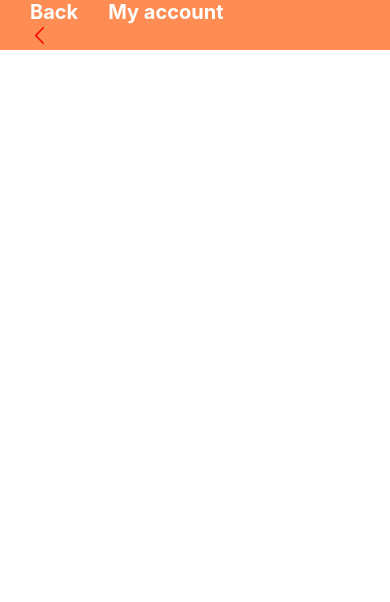
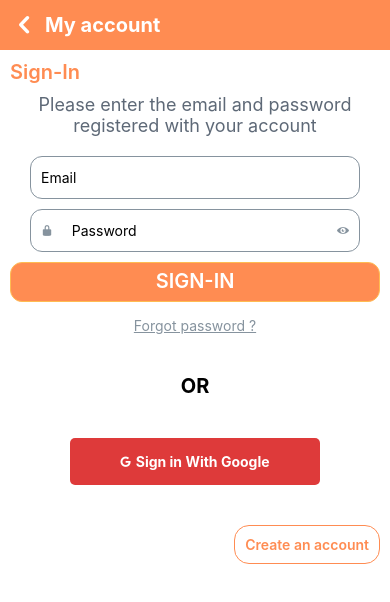
Before and after one commit to l1lgadil1/app, a React Native app: screen / in a window 390 px wide. Shown: the top 602 px of the page. Built offline with nearby package versions, Linux system fonts and the light colour scheme.

Commit message:
Sign-In screen

```diff
--- a/App.tsx
+++ b/App.tsx
@@ -9,21 +9,17 @@ import {
   Text,
   View
 } from "react-native";
-import HeaderComponent from "./src/components/HeaderComponent";
 import { COLORS } from "./src/global/enums/colors";
+import SignInScreen from "./src/screens/SignInScreen";
 
 
 function App(): JSX.Element {
 
 
   return (
-    <SafeAreaView style={styles.container}>
-      <StatusBar
-        barStyle={'light-content'}
-        backgroundColor={COLORS.statusBar}
-      />
-      <HeaderComponent type="arrow-left" title={"My account"} />
-    </SafeAreaView>
+    <>
+      <SignInScreen/>
+    </>
   )
 }
 
--- a/package.json
+++ b/package.json
@@ -12,6 +12,7 @@
   "dependencies": {
     "react": "18.2.0",
     "react-native": "0.71.7",
+    "react-native-animatable": "^1.3.3",
     "react-native-vector-icons": "^9.2.0"
   },
   "devDependencies": {
@@ -24,12 +25,15 @@
     "@types/react": "^18.0.24",
     "@types/react-native-vector-icons": "^6.4.13",
     "@types/react-test-renderer": "^18.0.0",
+    "@typescript-eslint/eslint-plugin": "^5.59.0",
+    "@typescript-eslint/parser": "^5.59.0",
     "babel-jest": "^29.2.1",
     "eslint": "^8.19.0",
     "jest": "^29.2.1",
     "metro-react-native-babel-preset": "0.73.9",
     "prettier": "^2.4.1",
     "react-test-renderer": "18.2.0",
+    "standardx": "3.0.0",
     "typescript": "4.8.4"
   },
   "jest": {
--- a/src/components/HeaderComponent/index.tsx
+++ b/src/components/HeaderComponent/index.tsx
@@ -1,7 +1,6 @@
 import React, { FunctionComponent } from "react";
 
 import {
-
   StyleSheet,
   Text,
   View
@@ -9,20 +8,16 @@ import {
 import { PARAMETERS } from "../../global/enums/parameters";
 import { COLORS } from "../../global/enums/colors";
 import { IHeaderComponent } from "./props";
+import Icon from "react-native-vector-icons/Entypo";
 
-import Entypo from 'react-native-vector-icons/Entypo'
 const HeaderComponent: FunctionComponent<IHeaderComponent> = (props): JSX.Element => {
   return (
     <View style={styles.header}>
       <View>
-        <Text style={styles.headerText}>Back</Text>
-        <View>
-          <Entypo name={'chevron-thin-left'} style={{
-            color:'red',
-            fontSize:20
-          }} />
-
-        </View>
+        <Icon name={props.type} style={{
+          color: 'white',
+          fontSize:30
+        }} />
       </View>
       <View>
         <Text style={styles.headerText}>
@@ -36,12 +31,14 @@ const HeaderComponent: FunctionComponent<IHeaderComponent> = (props): JSX.Elemen
 const styles = StyleSheet.create({
   header: {
     flexDirection: "row",
-    gap: 30,
+    alignItems: "center",
+    paddingVertical: 10,
+    gap: 5,
     height: PARAMETERS.headerHeight,
     fontSize: 22,
     fontWeight: "bold",
     backgroundColor: COLORS.buttons,
-    paddingLeft: 30
+    paddingLeft: 10
   },
   headerText: {
     fontSize: 20,
--- a/src/components/HeaderComponent/props.ts
+++ b/src/components/HeaderComponent/props.ts
@@ -1,5 +1,6 @@
+
 
 export interface IHeaderComponent {
   title: string;
-  type: "arrow-left" | null
+  type: "chevron-left" | "chevron-right"
 }
--- a/src/global/enums/parameters.ts
+++ b/src/global/enums/parameters.ts
@@ -1,3 +1,4 @@
-export enum PARAMETERS{
-  headerHeight =50
+export enum PARAMETERS {
+  headerHeight = 50,
+
 }
--- a/src/screens/SignInScreen/index.tsx
+++ b/src/screens/SignInScreen/index.tsx
@@ -0,0 +1,196 @@
+import React, { FC, useState } from "react";
+import { Pressable, SafeAreaView, StyleSheet, Text, TextInput, View } from "react-native";
+import * as Animatable from "react-native-animatable";
+
+import { ISignInScreen } from "./props";
+import HeaderComponent from "../../components/HeaderComponent";
+import { COLORS } from "../../global/enums/colors";
+
+import Icon from "react-native-vector-icons/Entypo";
+import FontAwesome from "react-native-vector-icons/FontAwesome";
+
+const SignInScreen: FC<ISignInScreen> = (props) => {
+  const [isPasswordInputFocused, setIsPasswordInputFocussed] = useState<boolean>(false);
+
+  return (
+    <SafeAreaView style={styles.container}>
+      <HeaderComponent type={"chevron-left"} title={"My account"} />
+      <View style={styles.wrapper}>
+        <Text style={styles.title}>
+          Sign-In
+        </Text>
+
+        <Text style={styles.centerText}>
+          Please enter the email and password
+          registered with your account
+        </Text>
+
+        <View style={{
+          marginTop: 10
+        }}>
+          <View>
+            <TextInput
+              style={styles.textInput1}
+              placeholder={"Email"}
+            />
+          </View>
+
+          <View style={styles.textInput2}>
+            <Animatable.View duration={500} animation={isPasswordInputFocused ? "" : "fadeInDown"}>
+              <Icon name={"lock"} color={COLORS.grey3} />
+            </Animatable.View>
+            <TextInput onFocus={() => setIsPasswordInputFocussed(false)} onBlur={() => setIsPasswordInputFocussed(true)}
+                       placeholder={"Password"} style={{
+              width: "80%"
+            }} />
+            <Animatable.View duration={500} animation={isPasswordInputFocused ? "" : "fadeInDown"}>
+              <Icon name={"eye"} color={COLORS.grey3} />
+            </Animatable.View>
+          </View>
+        </View>
+
+        <Pressable style={styles.signInButton}>
+          <Text style={styles.signInButtonTitle}>Sign-In</Text>
+        </Pressable>
+
+        <Pressable style={styles.forgotPasswordButton}>
+          <Text style={styles.forgotPasswordButtonText}>Forgot password ?</Text>
+        </Pressable>
+
+        <View style={{
+          marginVertical: 30,
+          justifyContent: "center",
+          alignItems: "center"
+        }}>
+          <Text style={{
+            fontWeight: "700",
+            textTransform: "uppercase",
+            fontSize: 20
+          }}>
+            or
+          </Text>
+        </View>
+
+        <View style={{
+          gap: 20,
+          alignItems: "center"
+        }}>
+          <Pressable style={styles.signInWithGoogleButton}>
+            <FontAwesome name={"google"} color={"white"} />
+            <Text style={styles.signInWithGoogleButtonTitle}>Sign in With Google</Text>
+          </Pressable>
+
+        </View>
+        <Pressable style={styles.createAnAccountButton}>
+          <View style={styles.createAnAccountButtonWrapper}>
+            <Text style={styles.createAnAccountButtonTitle}>Create an account</Text>
+          </View>
+        </Pressable>
+      </View>
+    </SafeAreaView>
+  );
+};
+
+export default SignInScreen;
+
+const styles = StyleSheet.create({
+  container: {
+    flex: 1
+  },
+  wrapper: {
+    padding: 10,
+    gap: 10
+  },
+  title: {
+    color: COLORS.buttons,
+    fontSize: 20,
+    fontWeight: "600"
+  },
+
+  centerText: {
+    textAlign: "center",
+    fontSize: 18,
+    color: COLORS.grey2
+  },
+  textInput1: {
+    borderWidth: 1,
+    borderColor: "#86939e",
+    marginHorizontal: 20,
+    borderRadius: 12,
+    marginBottom: 10,
+    paddingVertical: 12,
+    paddingLeft: 10
+  },
+  textInput2: {
+    borderWidth: 1,
+    borderColor: "#86939e",
+    marginHorizontal: 20,
+    borderRadius: 12,
+    flexDirection: "row",
+    justifyContent: "space-between",
+    alignContent: "center",
+    alignItems: "center",
+    paddingVertical: 12,
+    paddingHorizontal: 10
+  },
+  signInButton: {
+    backgroundColor: "#ff8c52",
+    alignContent: "center",
+    justifyContent: "center",
+    borderRadius: 12,
+    borderWidth: 1,
+    borderColor: "#FfBc52",
+    height: 40,
+    paddingHorizontal: 20,
+    width: "100%"
+  },
+  signInButtonTitle: {
+    color: "white",
+    textTransform: "uppercase",
+    fontSize: 20,
+    fontWeight: "600",
+    marginTop: -3,
+    textAlign: "center"
+  },
+  forgotPasswordButton: {
+    justifyContent: "center",
+    alignItems: "center",
+    marginTop: 5
+  },
+  forgotPasswordButtonText: {
+    color: COLORS.grey3,
+    textDecorationLine: "underline"
+  },
+  signInWithGoogleButton: {
+    backgroundColor: "#de3a3a",
+    paddingVertical: 15,
+    paddingHorizontal: 50,
+    borderRadius: 5,
+    flexDirection: "row",
+    alignItems: "center",
+    justifyContent: "center",
+    gap: 5
+  },
+  signInWithGoogleButtonTitle: {
+    fontWeight: "700",
+    textAlign: "center",
+    color: "white"
+  },
+  createAnAccountButton: {
+    marginVertical: 30,
+    flexDirection: "row",
+    justifyContent: "flex-end"
+  },
+  createAnAccountButtonWrapper: {
+    padding: 10,
+    borderColor: COLORS.buttons,
+    borderRadius: 15,
+    borderWidth: 1
+  },
+  createAnAccountButtonTitle: {
+    color: COLORS.buttons,
+    fontSize: 14,
+    fontWeight: "600"
+  }
+
+});
--- /dev/null
+++ b/src/screens/SignInScreen/props.ts
@@ -0,0 +1,3 @@
+export interface ISignInScreen{
+
+}
```
Also changed, not shown: src/global/enums/colors.ts (line endings or trailing spaces), 2 other files (tests, documents, lock files or other folders).
